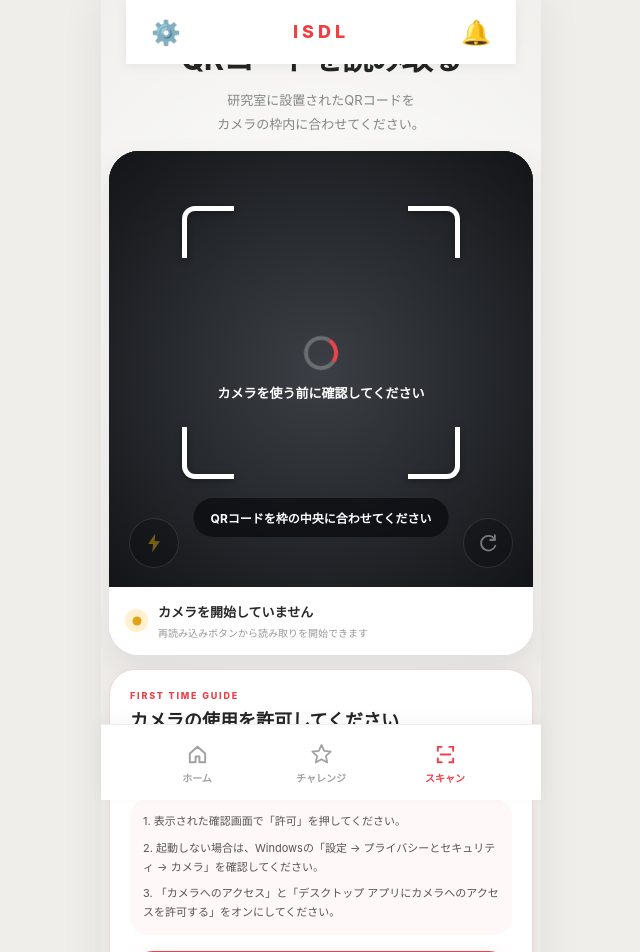
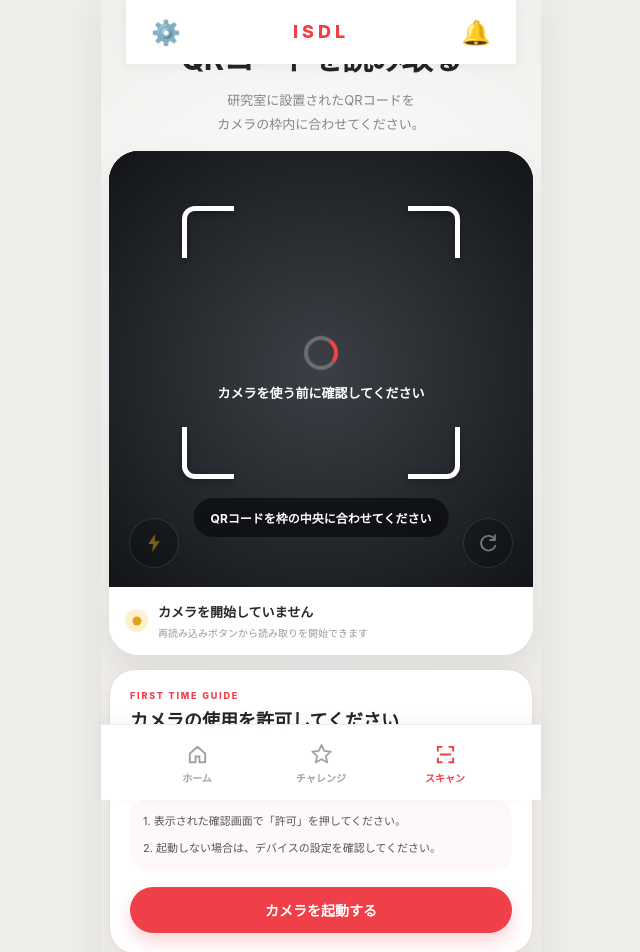
Before and after one commit to ISDL-hackathon/2026-teamC, a Next.js app: page /scan in a window 1280 px wide. Shown: the top 952 px of the page, without its empty margins (319-959 px from the left). Built offline with nearby package versions, Linux system fonts and the light colour scheme.

Commit message:
feat(c):カメラ起動許可表示の修正

```diff
--- a/src/app/scan/page.tsx
+++ b/src/app/scan/page.tsx
@@ -582,14 +582,9 @@ export default function ScanPage() {
               <p>1. 表示された確認画面で「許可」を押してください。</p>
 
               <p>
-                2. 起動しない場合は、Windowsの「設定 →
-                プライバシーとセキュリティ → カメラ」を確認してください。
+                2. 起動しない場合は、デバイスの設定を確認してください。
               </p>
 
-              <p>
-                3. 「カメラへのアクセス」と「デスクトップ
-                アプリにカメラへのアクセスを許可する」をオンにしてください。
-              </p>
             </div>
 
             <button
```
